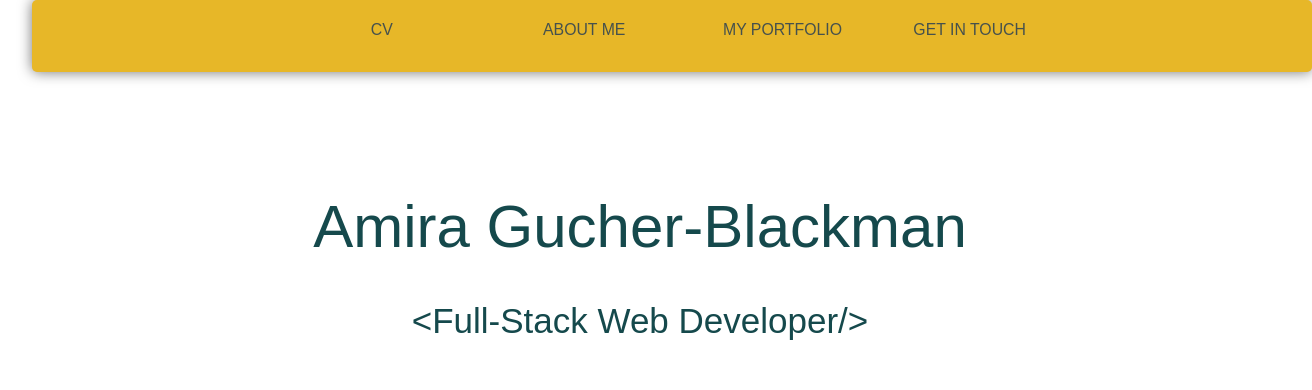
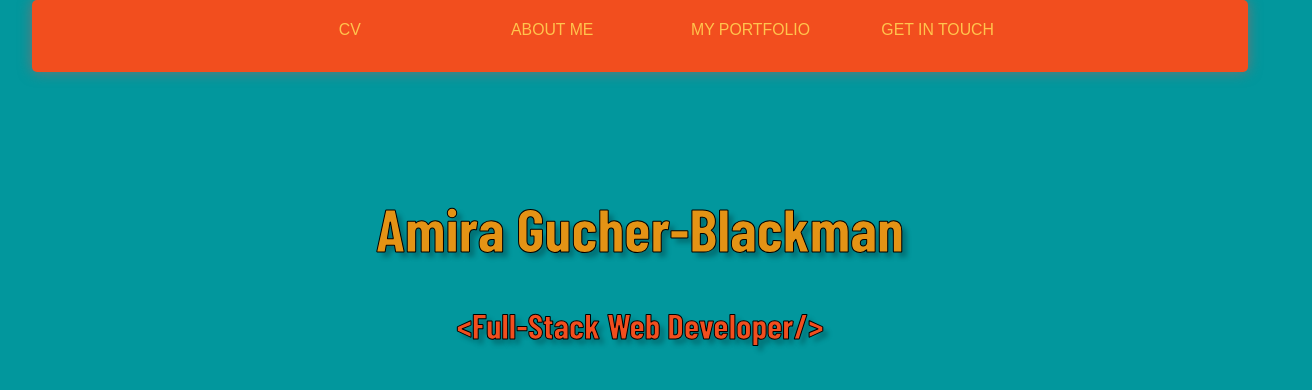
Before and after one commit to amiragucher/Portfolio, a Next.js app in the folder portfolio/: page / in a window 1280 px wide. Shown: the top 390 px of the page, 1312 px wide, since content can reach past the window. Built offline with nearby package versions, Linux system fonts and the light colour scheme.

Commit message:
Colour theme added, site set up

```diff
--- a/portfolio/Components/MainHeadings/MainHeadings.module.css
+++ b/portfolio/Components/MainHeadings/MainHeadings.module.css
@@ -6,8 +6,11 @@
     font-family: 'Quicksand', sans-serif;
     font-size: 60px;
     font-weight: 500;
-    color: rgb(21, 73, 76);
-    /* text-shadow: 5px 4px 4px rgba(0, 0, 0, 0.25); */
+    color: #E49315;
+    font-family: 'Barlow Condensed', sans-serif;
+    -webkit-text-stroke-width: 1px;
+    -webkit-text-stroke-color: black;
+    text-shadow: 5px 5px 5px rgba(0, 0, 0, 0.25);
 }
 
 
@@ -21,7 +24,10 @@
     font-size: 35px;
     font-weight: 300;
     margin-bottom: 2em;
-    color: rgb(21, 73, 76);
-    /* text-shadow: 5px 4px 4px rgba(0, 0, 0, 0.25); */
-
+    color: #F24E1E;
+    font-family: 'Barlow Condensed', sans-serif;
+    text-shadow: 0px 4px 4px rgba(0, 0, 0, 0.25);
+    -webkit-text-stroke-width: 1px;
+    -webkit-text-stroke-color: black;
+    text-shadow: 5px 5px 5px rgba(0, 0, 0, 0.25);
 }
--- a/portfolio/Components/NavBar/NavBar.module.css
+++ b/portfolio/Components/NavBar/NavBar.module.css
@@ -1,6 +1,7 @@
 .Sticky{
 	top: 0.001px;
 	position: sticky;
+
 }
 
 .container {
@@ -31,7 +32,7 @@
 	display: block;
 	color: #34495e;
 	font-size: .99em;
-	color: rgb(70, 81, 77);
+	color: #FFC44D;
 
 }
 
@@ -40,14 +41,14 @@
 	align-items: center;
 	padding-top: .4em;
 	padding-bottom: .4em;
-	background-color: rgba(231, 183, 40, 1);
+	background-color: #F24E1E;
 	-webkit-box-shadow: 0px 0px 14px 0px #2b3231;
 	-moz-box-shadow: 0px 0px 14px 0px #7c7c7c;
 	box-shadow: 0px 0px 14px 0px #747474;
 	-webkit-border-radius: 5px;
 	-moz-border-radius: 5px;
 	border-radius: 5px;
-	min-width: 100vw;
+	min-width: 95vw;
 
 }
 
--- /dev/null
+++ b/portfolio/pages/_document.js
@@ -0,0 +1,26 @@
+import Document, { Html, Head, Main, NextScript } from 'next/document'
+
+class MyDocument extends Document {
+  static async getInitialProps(ctx) {
+    const initialProps = await Document.getInitialProps(ctx)
+    return { ...initialProps }
+  }
+
+  render() {
+    return (
+      <Html>
+        <Head>
+        <link rel="preconnect" href="https://fonts.googleapis.com"/>
+        <link rel="preconnect" href="https://fonts.gstatic.com" crossorigin/>
+        <link href="https://fonts.googleapis.com/css2?family=Barlow+Condensed:wght@700&display=swap" rel="stylesheet"/>
+        </Head>
+        <body>
+          <Main />
+          <NextScript />
+        </body>
+      </Html>
+    )
+  }
+}
+
+export default MyDocument
--- a/portfolio/styles/Home.module.css
+++ b/portfolio/styles/Home.module.css
@@ -1,5 +1,6 @@
 .container {
   padding: 0 2rem;
+
 }
 
 .main {
@@ -10,6 +11,7 @@
   flex-direction: column;
   justify-content: center;
   align-items: center;
+
 }
 
 .footer {
--- a/portfolio/styles/globals.css
+++ b/portfolio/styles/globals.css
@@ -4,7 +4,9 @@ body {
   margin: 0;
   font-family: -apple-system, BlinkMacSystemFont, Segoe UI, Roboto, Oxygen,
     Ubuntu, Cantarell, Fira Sans, Droid Sans, Helvetica Neue, sans-serif;
-}
+    overflow-x: hidden;
+    background-color: #02979D;
+  }
 
 a {
   color: inherit;
```
